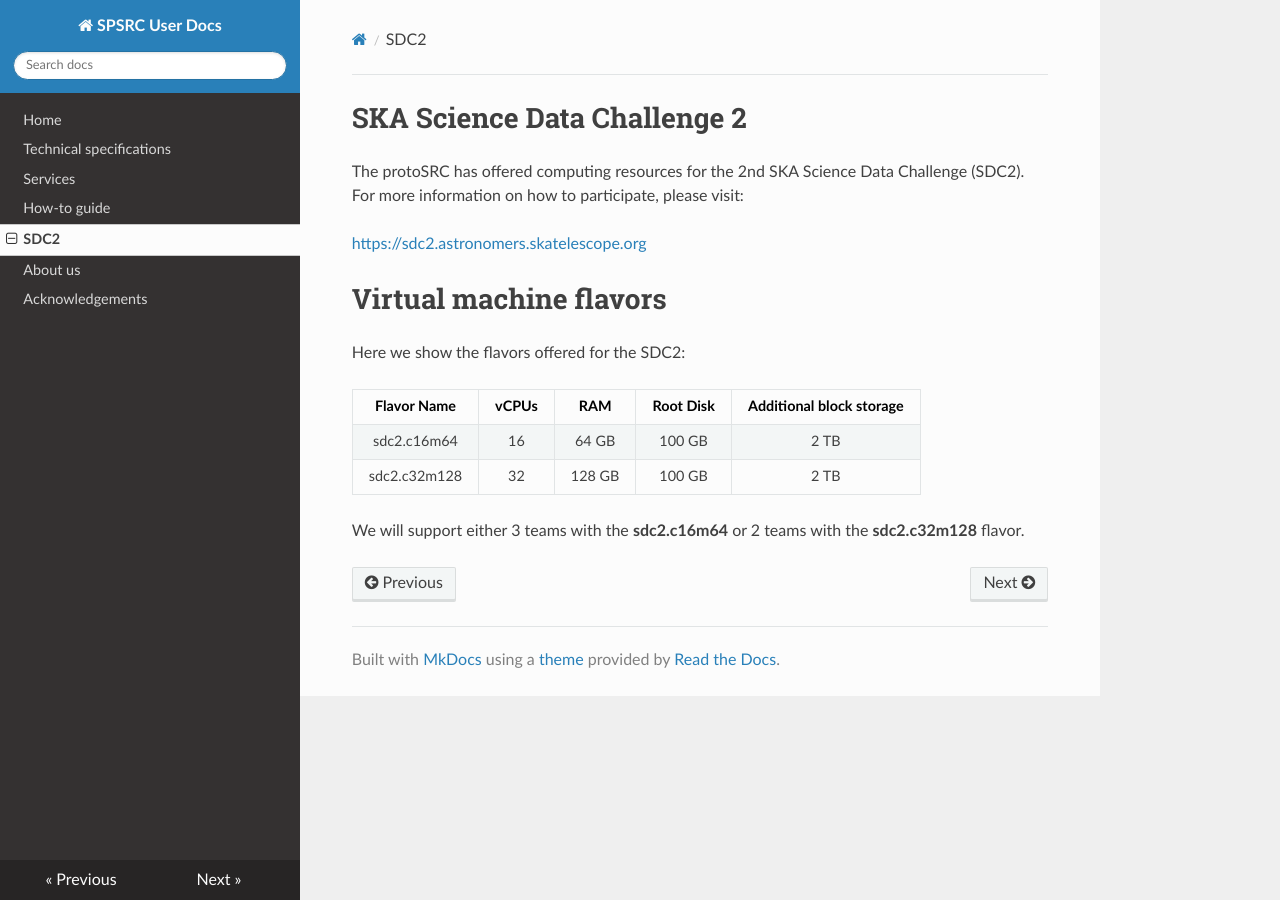
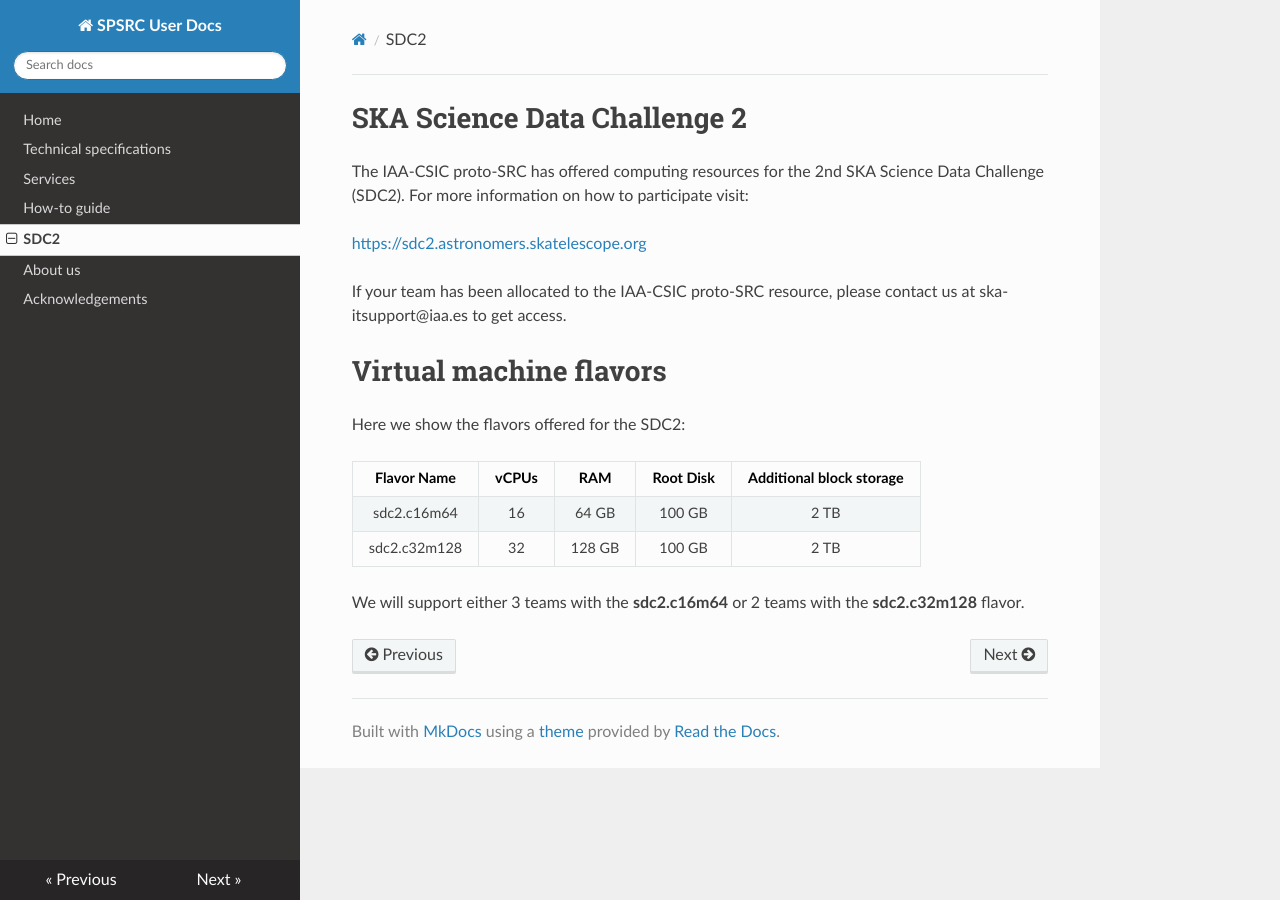
Before and after one commit to espsrc/spsrc_user_docs, an MkDocs documentation site: the page built from docs/sdc2.md, in a window 1280 px wide. Built offline with MkDocs 1.6.1, drawn with Linux system fonts in a browser that asks for light colours; nearby versions of some CDN libraries.

Commit message:
Update sdc2.md

```diff
--- a/docs/sdc2.md
+++ b/docs/sdc2.md
@@ -1,9 +1,11 @@
 # SKA Science Data Challenge 2
 
-The protoSRC has offered computing resources for the 2nd SKA Science Data Challenge (SDC2).
-For more information on how to participate, please visit:
+The IAA-CSIC proto-SRC has offered computing resources for the 2nd SKA Science Data Challenge (SDC2).
+For more information on how to participate visit:
 
 [https://sdc2.astronomers.skatelescope.org](https://sdc2.astronomers.skatelescope.org)
+
+If your team has been allocated to the IAA-CSIC proto-SRC resource, please contact us at ska-itsupport@iaa.es to get access.
 
 # Virtual machine flavors
 
```
